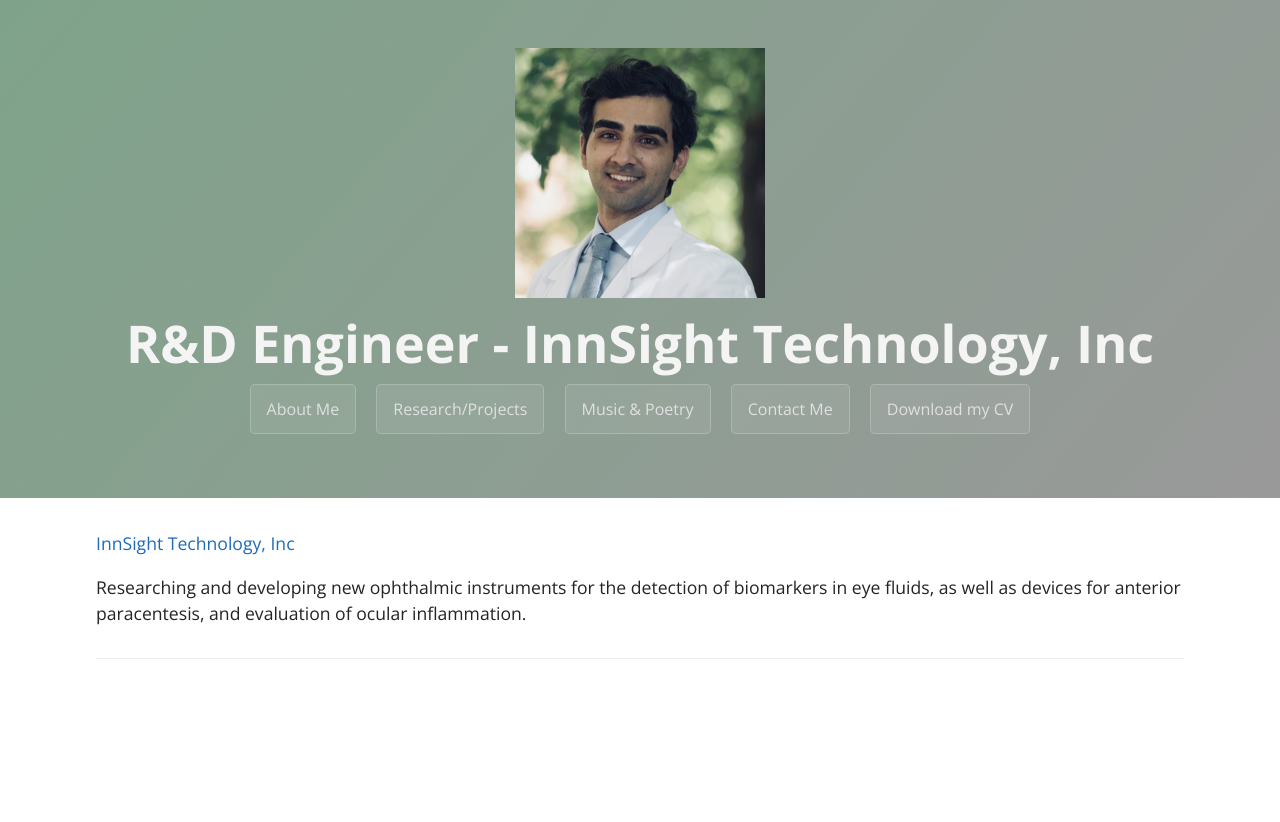
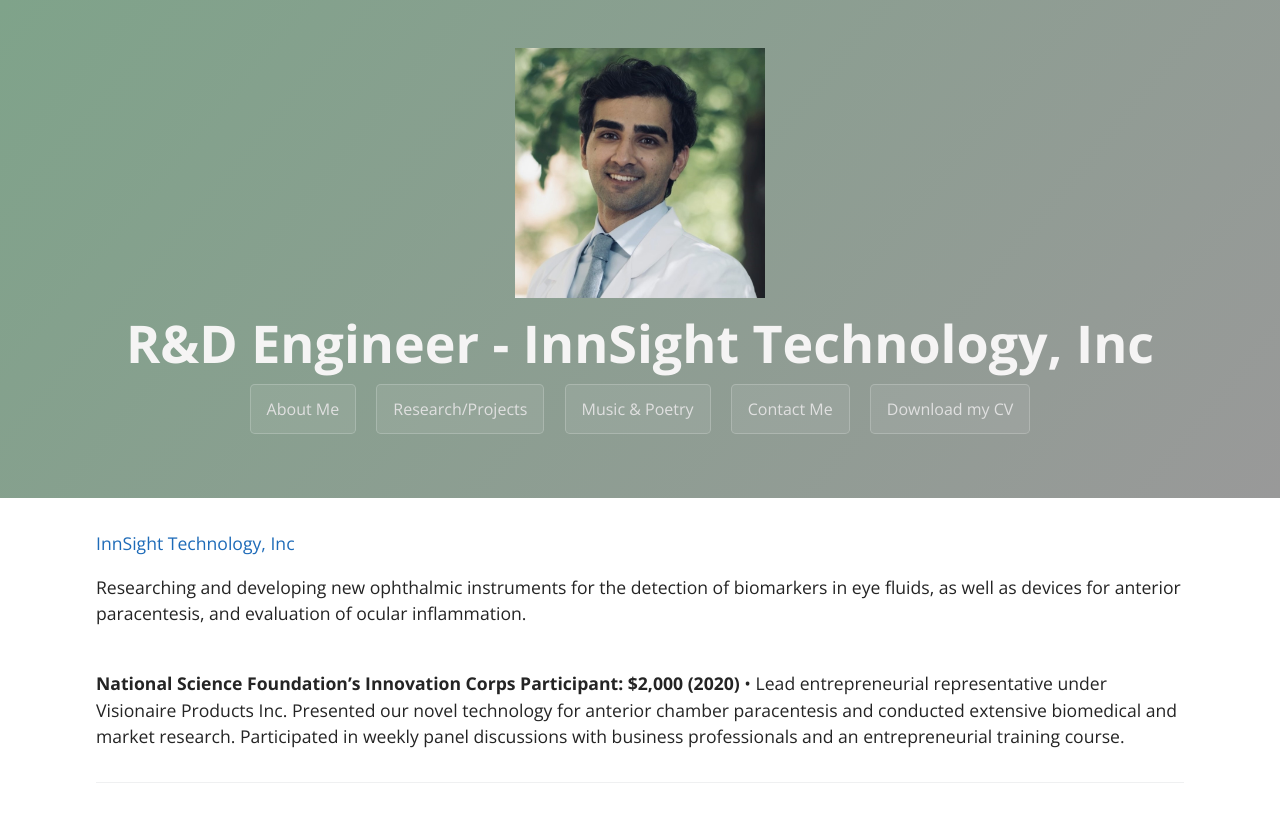
Before and after one commit to EyeCanDoIt/EyeCanDoIt.github.io, a Jekyll site: the page built from Innsight.md, in a window 1280 px wide. Shown: the top 822 px of the page. Built offline with Jekyll 4.4.1, drawn with Linux system fonts in a browser that asks for light colours.

Commit message:
Update Innsight.md

```diff
--- a/Innsight.md
+++ b/Innsight.md
@@ -8,3 +8,10 @@
 
 Researching and developing new ophthalmic instruments for the detection of biomarkers in eye fluids, as well as devices for
 anterior paracentesis, and evaluation of ocular inflammation.
+
+<br>
+**National Science Foundation's Innovation Corps Participant: $2,000 (2020)**
+• Lead entrepreneurial representative under Visionaire Products Inc. Presented our novel technology
+for anterior chamber paracentesis and conducted extensive biomedical and market research.
+Participated in weekly panel discussions with business professionals and an entrepreneurial training
+course.
```
